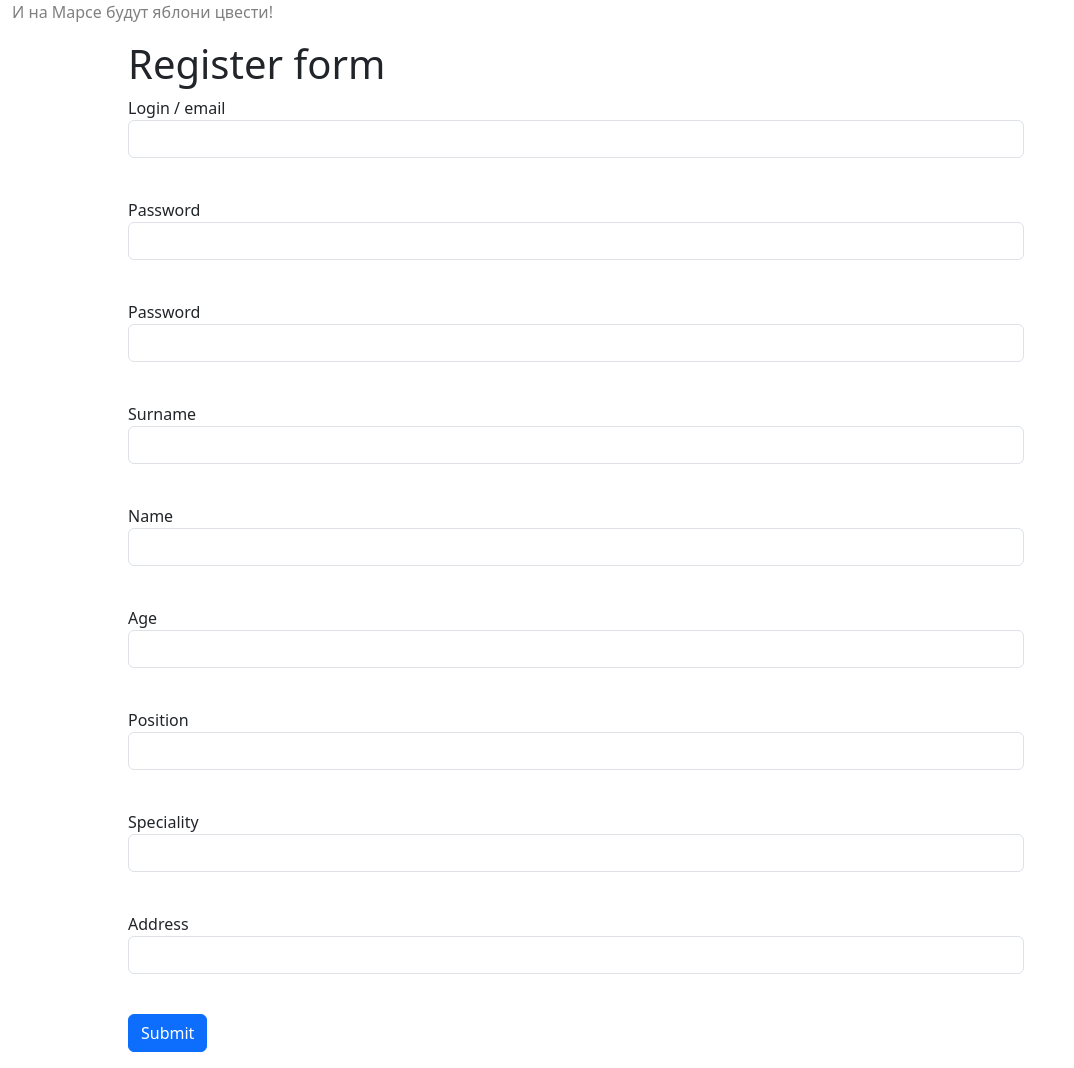
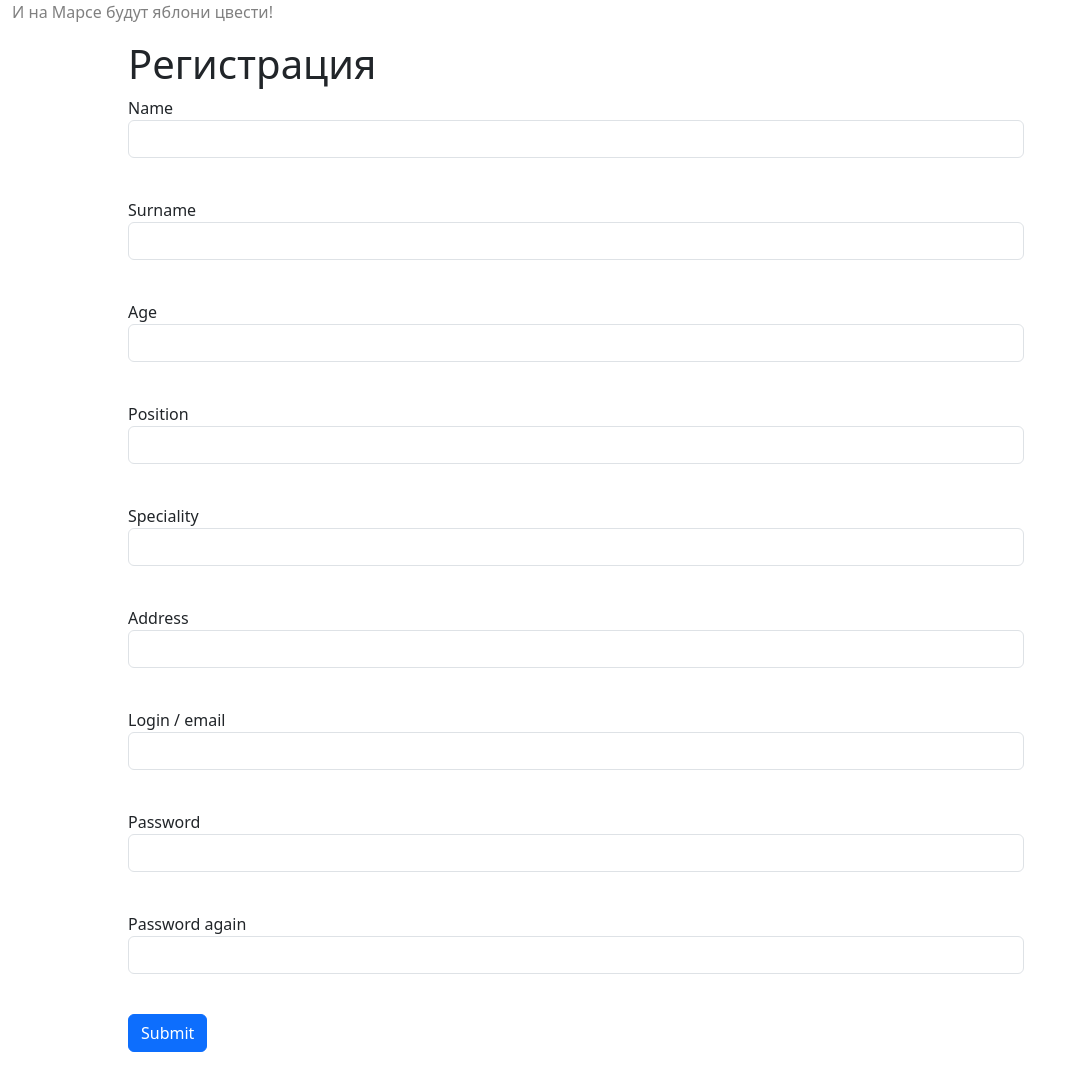
Before and after one commit to DevouringOG/Registration-form, a Flask app: page /register in a window 1280 px wide. Shown: the part 56-1124 px from the top of the page, without its empty margins (0-1074 px from the left). Run offline with Flask 3, Linux system fonts and the light colour scheme.

Commit message:
fixed all

```diff
--- /dev/null
+++ b/data/__all_models.py
@@ -0,0 +1,2 @@
+from . import user
+from . import job
--- a/forms/register_form.py
+++ b/forms/register_form.py
@@ -6,7 +6,7 @@ from wtforms.validators import DataRequired
 class RegisterForm(FlaskForm):
     email = EmailField("Login / email", validators=[DataRequired()])
     password = PasswordField("Password", validators=[DataRequired()])
-    password_again = PasswordField("Password", validators=[DataRequired()])
+    password_again = PasswordField("Password again", validators=[DataRequired()])
     surname = StringField("Surname", validators=[DataRequired()])
     name = StringField("Name", validators=[DataRequired()])
     age = IntegerField("Age")
--- a/main.py
+++ b/main.py
@@ -1,20 +1,42 @@
-from flask import Flask, render_template
+from flask import Flask, render_template, redirect
 
+from data import db_session
+from data.user import User
 from forms.register_form import RegisterForm
 
 app = Flask(__name__)
 app.config['SECRET_KEY'] = 'yandexlyceum_secret_key'
 
 
-@app.route("/")
-@app.route("/register")
-def register():
+@app.route('/register', methods=['GET', 'POST'])
+def reqister():
     form = RegisterForm()
     if form.validate_on_submit():
         if form.password.data != form.password_again.data:
-            return render_template("register_form.html", form=form, message="Passwords don`t match")
-    return render_template("registration.html", form=form)
+            return render_template('registration.html', title='Регистрация',
+                                   form=form,
+                                   message="Пароли не совпадают")
+        db_sess = db_session.create_session()
+        if db_sess.query(User).filter(User.email == form.email.data).first():
+            return render_template('registration.html', title='Регистрация',
+                                   form=form,
+                                   message="Такой пользователь уже есть")
+        user = User(
+            name=form.name.data,
+            surname=form.surname.data,
+            age=form.age.data,
+            position=form.position.data,
+            speciality=form.speciality.data,
+            address=form.address.data,
+            email=form.email.data,
+        )
+        user.set_password(form.password.data)
+        db_sess.add(user)
+        db_sess.commit()
+        return redirect('/login')
+    return render_template('registration.html', title='Регистрация', form=form)
 
 
 if __name__ == "__main__":
+    db_session.global_init("db/test_db.db")
     app.run()
--- a/templates/registration.html
+++ b/templates/registration.html
@@ -2,8 +2,62 @@
 
 {% block content %}
 <form action="" method="post">
-    <h1>Register form</h1>
+    <h1>Регистрация</h1>
     {{ form.hidden_tag() }}
+    <p>
+        {{ form.name.label }}<br>
+        {{ form.name(class="form-control") }}<br>
+        {% for error in form.name.errors %}
+            <p class="alert alert-danger" role="alert">
+                {{ error }}
+            </p>
+        {% endfor %}
+    </p>
+    <p>
+        {{ form.surname.label }}<br>
+        {{ form.surname(class="form-control") }}<br>
+        {% for error in form.surname.errors %}
+            <p class="alert alert-danger" role="alert">
+                {{ error }}
+            </p>
+        {% endfor %}
+    </p>
+    <p>
+        {{ form.age.label }}<br>
+        {{ form.age(class="form-control") }}<br>
+        {% for error in form.age.errors %}
+            <p class="alert alert-danger" role="alert">
+                {{ error }}
+            </p>
+        {% endfor %}
+    </p>
+    <p>
+        {{ form.position.label }}<br>
+        {{ form.position(class="form-control") }}<br>
+        {% for error in form.position.errors %}
+            <p class="alert alert-danger" role="alert">
+                {{ error }}
+            </p>
+        {% endfor %}
+    </p>
+    <p>
+        {{ form.speciality.label }}<br>
+        {{ form.speciality(class="form-control") }}<br>
+        {% for error in form.speciality.errors %}
+            <p class="alert alert-danger" role="alert">
+                {{ error }}
+            </p>
+        {% endfor %}
+    </p>
+    <p>
+        {{ form.address.label }}<br>
+        {{ form.address(class="form-control") }}<br>
+        {% for error in form.address.errors %}
+            <p class="alert alert-danger" role="alert">
+                {{ error }}
+            </p>
+        {% endfor %}
+    </p>
     <p>
         {{ form.email.label }}<br>
         {{ form.email(class="form-control", type="email") }}<br>
@@ -24,69 +78,14 @@
     </p>
     <p>
         {{ form.password_again.label }}<br>
-        {{ form.password_again(class="form-control", type="password_again") }}<br>
+        {{ form.password_again(class="form-control", type="password") }}<br>
         {% for error in form.password_again.errors %}
             <p class="alert alert-danger" role="alert">
                 {{ error }}
             </p>
         {% endfor %}
     </p>
-    <p>
-        {{ form.surname.label }}<br>
-        {{ form.surname(class="form-control", type="surname") }}<br>
-        {% for error in form.surname.errors %}
-            <p class="alert alert-danger" role="alert">
-                {{ error }}
-            </p>
-        {% endfor %}
-    </p>
-    <p>
-        {{ form.name.label }}<br>
-        {{ form.name(class="form-control", type="name") }}<br>
-        {% for error in form.name.errors %}
-            <p class="alert alert-danger" role="alert">
-                {{ error }}
-            </p>
-        {% endfor %}
-    </p>
-    <p>
-        {{ form.age.label }}<br>
-        {{ form.age(class="form-control", type="age") }}<br>
-        {% for error in form.age.errors %}
-            <p class="alert alert-danger" role="alert">
-                {{ error }}
-            </p>
-        {% endfor %}
-    </p>
-    <p>
-        {{ form.position.label }}<br>
-        {{ form.position(class="form-control", type="position") }}<br>
-        {% for error in form.position.errors %}
-            <p class="alert alert-danger" role="alert">
-                {{ error }}
-            </p>
-        {% endfor %}
-    </p>
-    <p>
-        {{ form.speciality.label }}<br>
-        {{ form.speciality(class="form-control", type="speciality") }}<br>
-        {% for error in form.speciality.errors %}
-            <p class="alert alert-danger" role="alert">
-                {{ error }}
-            </p>
-        {% endfor %}
-    </p>
-    <p>
-        {{ form.address.label }}<br>
-        {{ form.address(class="form-control", type="address") }}<br>
-        {% for error in form.address.errors %}
-            <p class="alert alert-danger" role="alert">
-                {{ error }}
-            </p>
-        {% endfor %}
-    </p>
-    <p>
-        {{ form.submit(class="btn btn-primary", type="submit") }}
-    </p>
+    <p>{{ form.submit(type="submit", class="btn btn-primary") }}</p>
+    {{message}}
 </form>
 {% endblock %}
```
Also changed, not shown: data/db_session.py (added, +32 -0 lines), data/job.py (added, +19 -0 lines), data/user.py (added, +28 -0 lines), db/test_db.db (added).
